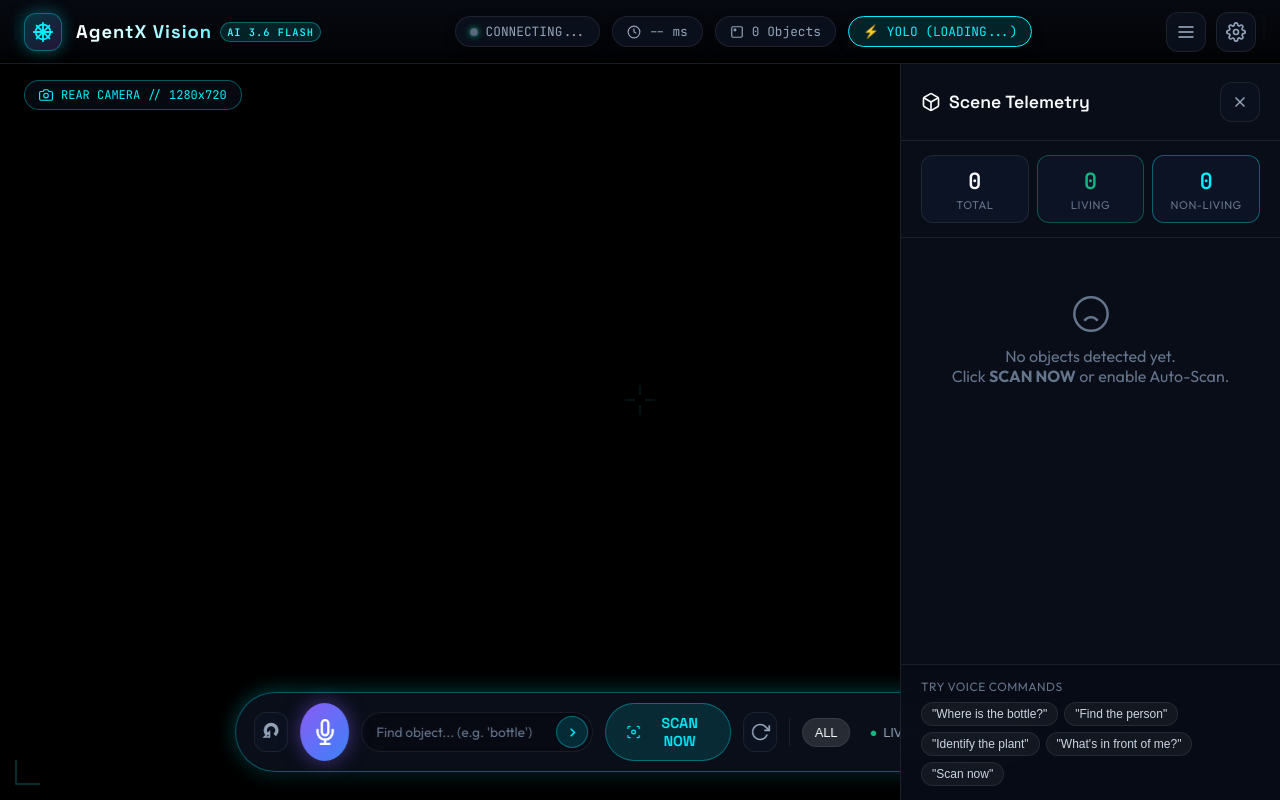
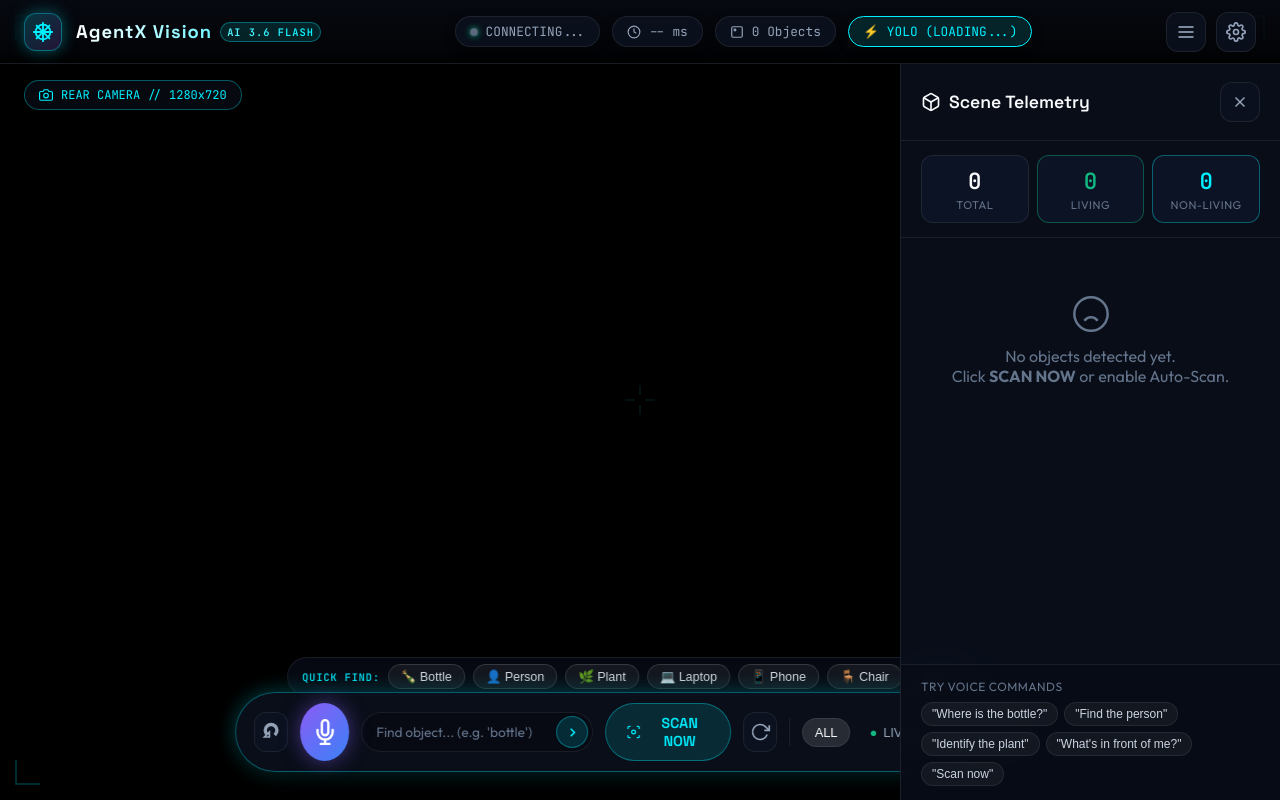
Before and after one commit to Arrow-Ghost/solid-funicular, a website built with Vite: page index.html in a window 1280 px wide. Built offline with nearby package versions, Linux system fonts and the light colour scheme; no server answers.

Commit message:
feat: add quick find pills and auto-fallback to on-device command bar on network restricted speech

```diff
--- a/index.html
+++ b/index.html
@@ -113,6 +113,18 @@
           </div>
         </div>
       </main>
+
+      <!-- Quick Object Tap Strip (100% On-Device Instant Locating) -->
+      <div class="quick-target-strip" id="quickTargetStrip">
+        <span class="quick-target-label">QUICK FIND:</span>
+        <button class="quick-target-pill" data-target="bottle">🍾 Bottle</button>
+        <button class="quick-target-pill" data-target="person">👤 Person</button>
+        <button class="quick-target-pill" data-target="potted plant">🌿 Plant</button>
+        <button class="quick-target-pill" data-target="laptop">💻 Laptop</button>
+        <button class="quick-target-pill" data-target="cell phone">📱 Phone</button>
+        <button class="quick-target-pill" data-target="chair">🪑 Chair</button>
+        <button class="quick-target-pill" data-target="cup">☕ Cup</button>
+      </div>
 
       <!-- Floating Action Dock -->
       <nav class="floating-dock" id="floatingDock" aria-label="Camera and Detection Controls">
--- a/src/main.js
+++ b/src/main.js
@@ -430,21 +430,35 @@ function handleVoiceTranscript({ interim, final }) {
  * Handle Voice Agent State Changes
  */
 function handleVoiceStateChange({ isListening, error }) {
+  const dockCmdInput = document.getElementById('dockCmdInput');
+  const dockCmdBar = document.getElementById('dockCmdBar');
+
   if (isListening) {
     micBtn.classList.add('listening');
     showVoiceBanner('Listening...', 'Ask to locate any object (e.g. "Where is the bottle?")');
   } else {
     micBtn.classList.remove('listening');
     if (error && error !== 'no-speech') {
-      let friendlyMsg = `Speech status: ${error}`;
       if (error === 'network') {
-        friendlyMsg = 'Browser could not reach speech recognition server. Check internet/VPN, or click prompt chips in Telemetry.';
+        // Browser/network blocks Chrome's cloud speech recognition socket
+        showVoiceBanner(
+          'Quick Locate Ready',
+          'Voice recognition is restricted on this network. Tap any Quick Find pill or type your object below!',
+          6000
+        );
+        if (dockCmdInput) {
+          dockCmdInput.focus();
+          dockCmdInput.placeholder = 'Type object (e.g. bottle) & Enter';
+        }
+        if (dockCmdBar) {
+          dockCmdBar.classList.add('glow-highlight');
+          setTimeout(() => dockCmdBar.classList.remove('glow-highlight'), 3600);
+        }
       } else if (error === 'not-allowed' || error === 'service-not-allowed') {
-        friendlyMsg = 'Microphone permission denied. Please allow microphone access in your browser address bar.';
+        showVoiceBanner('Microphone Permission', 'Please allow microphone access in your browser address bar.', 7000);
       } else if (error === 'audio-capture') {
-        friendlyMsg = 'No microphone detected or audio capture failed. Check your audio device.';
+        showVoiceBanner('Microphone Notice', 'No microphone detected or audio capture failed.', 7000);
       }
-      showVoiceBanner('Microphone Notice', friendlyMsg, 7000);
     }
   }
 }
@@ -638,6 +652,15 @@ function initEventListeners() {
     });
   });
 
+  // Quick Target Strip Pills (100% On-Device Instant YOLO Search & Voice Response)
+  const quickTargetPills = document.querySelectorAll('.quick-target-pill');
+  quickTargetPills.forEach((pill) => {
+    pill.addEventListener('click', () => {
+      const target = pill.dataset.target;
+      voiceAgent.processSpokenCommand(`Where is the ${target}?`);
+    });
+  });
+
   // Inventory Drawer Toggle
   toggleDrawerBtn.addEventListener('click', () => {
     inventoryDrawer.classList.toggle('collapsed');
--- a/src/style.css
+++ b/src/style.css
@@ -320,8 +320,77 @@ html, body {
 }
 
 /* ==========================================================================
-   FLOATING ACTION DOCK
+   QUICK TARGET STRIP & FLOATING DOCK
    ========================================================================== */
+.quick-target-strip {
+  position: absolute;
+  bottom: 104px;
+  left: 50%;
+  transform: translateX(-50%);
+  display: flex;
+  align-items: center;
+  gap: 8px;
+  padding: 6px 14px;
+  background: rgba(8, 12, 22, 0.88);
+  backdrop-filter: var(--blur-panel);
+  border: 1px solid var(--border-subtle);
+  border-radius: var(--radius-full);
+  z-index: 18;
+  max-width: 92vw;
+  overflow-x: auto;
+  scrollbar-width: none;
+  box-shadow: 0 4px 20px rgba(0, 0, 0, 0.4);
+}
+
+.quick-target-strip::-webkit-scrollbar {
+  display: none;
+}
+
+.quick-target-label {
+  font-family: var(--font-mono);
+  font-size: 0.65rem;
+  font-weight: 700;
+  letter-spacing: 0.08em;
+  color: var(--neon-cyan);
+  white-space: nowrap;
+}
+
+.quick-target-pill {
+  background: rgba(255, 255, 255, 0.06);
+  border: 1px solid rgba(255, 255, 255, 0.14);
+  border-radius: var(--radius-full);
+  color: #e2e8f0;
+  font-size: 0.78rem;
+  font-weight: 500;
+  padding: 4px 12px;
+  cursor: pointer;
+  white-space: nowrap;
+  transition: all 0.2s ease;
+}
+
+.quick-target-pill:hover {
+  background: rgba(0, 240, 255, 0.2);
+  border-color: var(--neon-cyan);
+  color: #ffffff;
+  transform: translateY(-2px);
+  box-shadow: 0 4px 12px var(--neon-cyan-glow);
+}
+
+.glow-highlight {
+  animation: glow-pulse-cyan 1.2s ease 3 alternate !important;
+}
+
+@keyframes glow-pulse-cyan {
+  from {
+    border-color: var(--neon-cyan);
+    box-shadow: 0 0 10px var(--neon-cyan);
+  }
+  to {
+    border-color: var(--neon-amber);
+    box-shadow: 0 0 24px var(--neon-amber);
+  }
+}
+
 .floating-dock {
   position: absolute;
   bottom: 28px;
```
